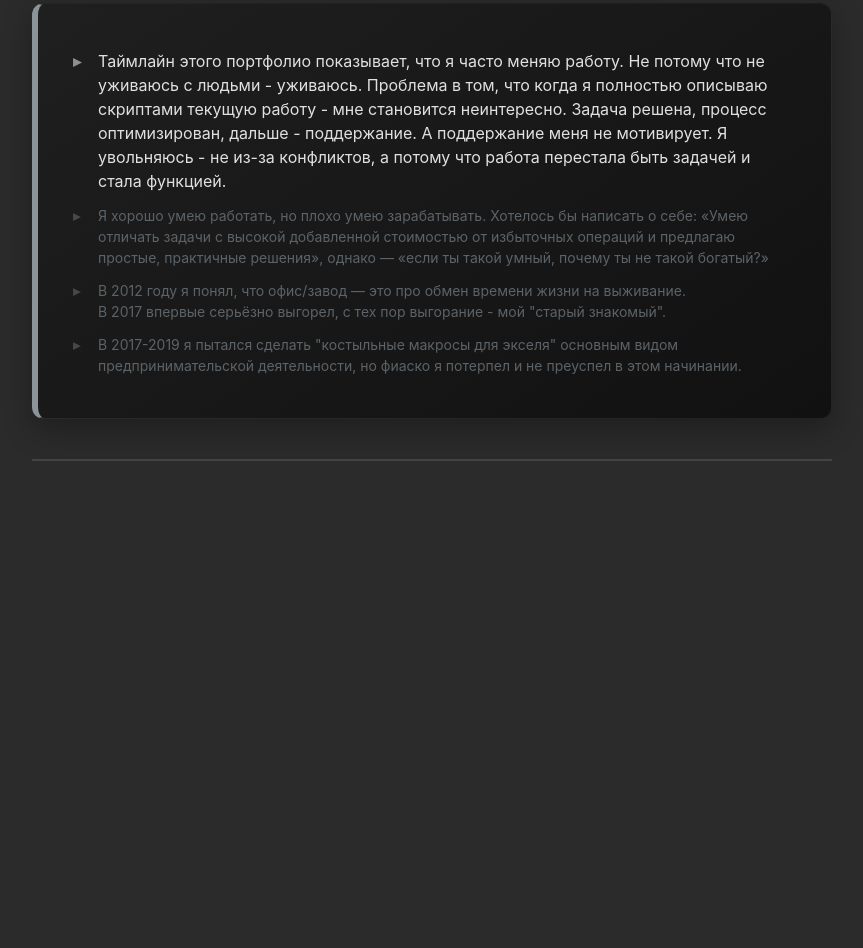
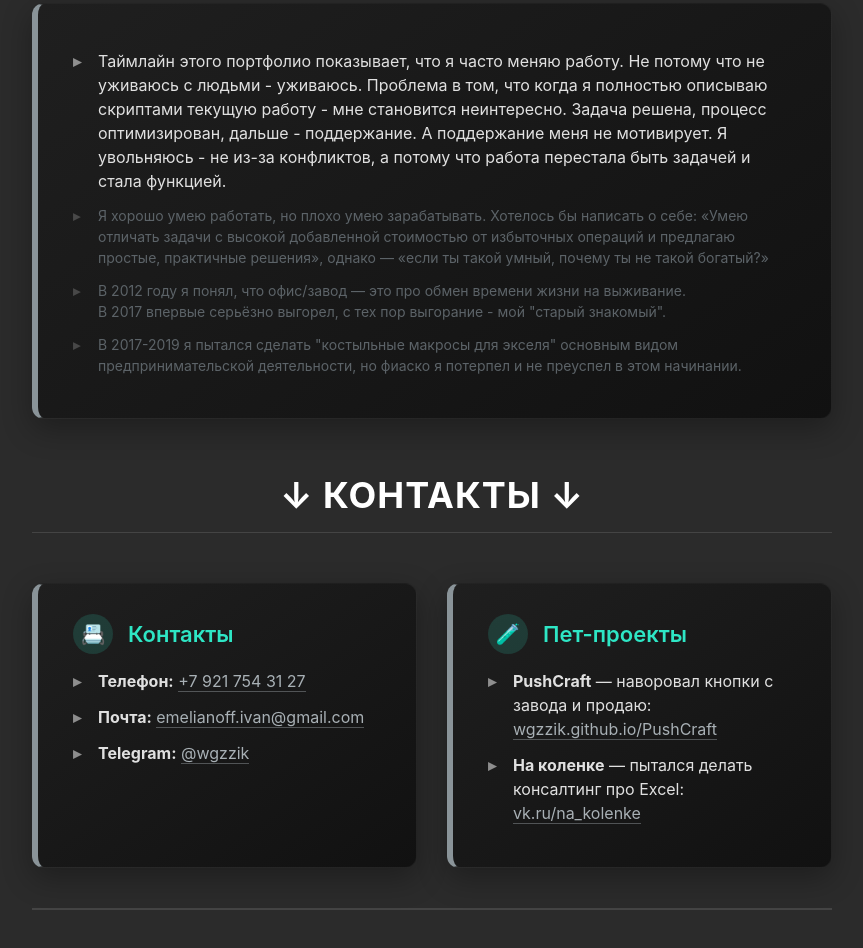
Before and after one commit to wgzzik/cv, a plain HTML site: page index.html in a window 1280 px wide. Shown: the part 6035-6983 px from the top of the page, without its empty margins (208-1071 px from the left). Before the commit the page ends 6546 px from the top, so only its background shows below. Drawn offline with Linux system fonts and the light colour scheme.

Commit message:
Update index.html

```diff
--- a/index.html
+++ b/index.html
@@ -72,6 +72,32 @@
             display: flex; align-items: center; gap: 15px;
             margin-bottom: 15px; font-size: 22px; font-weight: 600;
         }
+
+.footer-grid {
+    display: grid;
+    grid-template-columns: 1fr 1fr;
+    gap: 30px;
+    width: 100%;
+}
+
+@media (max-width: 700px) {
+    .footer-grid {
+        grid-template-columns: 1fr;
+        gap: 20px;
+    }
+}
+
+.contact-link {
+    color: #a8b0b5;
+    text-decoration: none;
+    border-bottom: 1px solid rgba(168, 176, 181, 0.4);
+    transition: color 0.2s ease, border-color 0.2s ease;
+    word-break: break-word;
+}
+.contact-link:hover {
+    color: #ffffff;
+    border-bottom-color: #ffffff;
+}
 
 .final-muted {
     color: #5c6368;   /* тёмно-серый, темнее основного текста */
@@ -606,6 +632,40 @@
             </div>
         </div>
 
+<!-- ============================ -->
+<!-- ФУТЕР: КОНТАКТЫ + ПЕТ-ПРОЕКТЫ -->
+<!-- ============================ -->
+<div class="container" style="gap: 30px;">
+    <h2 class="h2-title" style="margin-top: 0;"><br>↓ КОНТАКТЫ ↓</h2>
+
+    <div class="footer-grid">
+
+        <div class="scroll-block final-block visible">
+            <div class="block-header">
+                <div class="icon-circle">📇</div>
+                <span>Контакты</span>
+            </div>
+            <ul>
+                <li><strong>Телефон:</strong> <a href="tel:+79217543127" class="contact-link">+7 921 754 31 27</a></li>
+                <li><strong>Почта:</strong> <a href="mailto:emelianoff.ivan@gmail.com" class="contact-link">emelianoff.ivan@gmail.com</a></li>
+                <li><strong>Telegram:</strong> <a href="https://t.me/wgzzik" class="contact-link" target="_blank" rel="noopener">@wgzzik</a></li>
+            </ul>
+        </div>
+
+        <div class="scroll-block final-block visible">
+            <div class="block-header">
+                <div class="icon-circle">🧪</div>
+                <span>Пет-проекты</span>
+            </div>
+            <ul>
+                <li><strong>PushCraft</strong> — наворовал кнопки с завода и продаю: <a href="https://wgzzik.github.io/PushCraft/" class="contact-link" target="_blank" rel="noopener">wgzzik.github.io/PushCraft</a></li>
+                <li><strong>На коленке</strong> — пытался делать консалтинг про Excel: <a href="https://vk.ru/na_kolenke" class="contact-link" target="_blank" rel="noopener">vk.ru/na_kolenke</a></li>
+            </ul>
+        </div>
+
+    </div>
+</div>
+
 
         <div class="section-divider" style="margin-top: 30px;"></div>
     </div>
```
